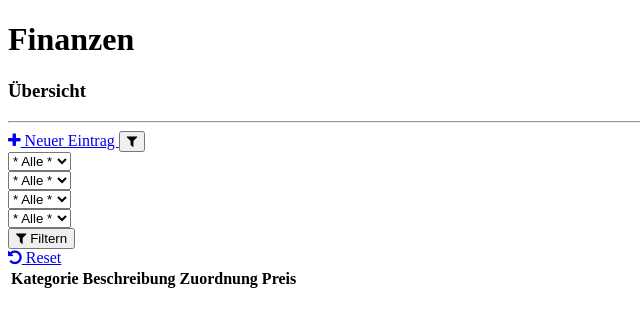
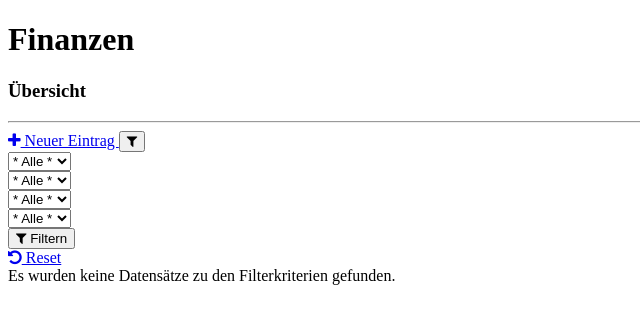
Before and after one commit to meonwax/finances, a PHP site: template src/templates/overview.twig in a window 1280 px wide. Shown: the top 327 px of the page, without its empty margins (0-640 px from the left). Run offline with PHP 8.4, Linux system fonts and the light colour scheme; the template is opened without the code that fills it, so the values that code supplies are empty; some libraries are stand-ins or nearby versions.

Commit message:
Show message if no records were found

```diff
--- a/src/templates/overview.twig
+++ b/src/templates/overview.twig
@@ -73,6 +73,8 @@
 </div>
 
 <div class="row">
+
+  {% if expenses | length > 0 %}
   <div class="col-md-12">
     {# Overview table #}
     <table class="table" id="overview">
@@ -116,6 +118,14 @@
       </tbody>
     </table>
   </div>
+
+  {% else %}
+  <div class="col-md-12">
+    <div class="well well-sm">
+      Es wurden keine Datensätze zu den Filterkriterien gefunden.
+    </div>
+  </div>
+  {% endif %}
 
   {# Pager #}
   {% if expenses.lastPage() > 1 %}
```
